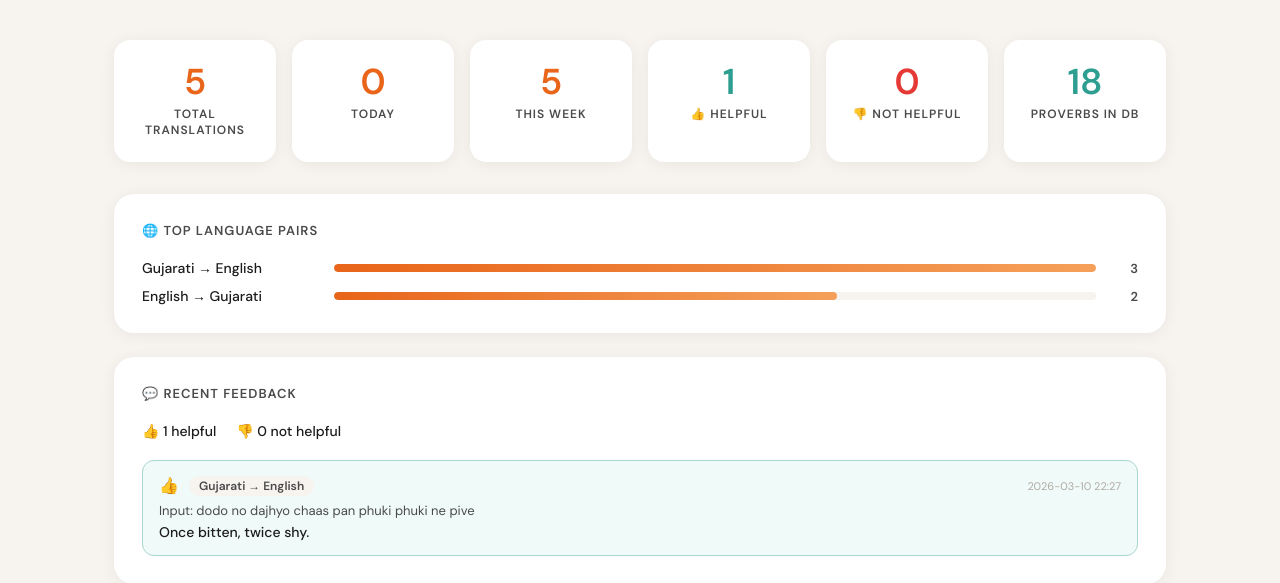
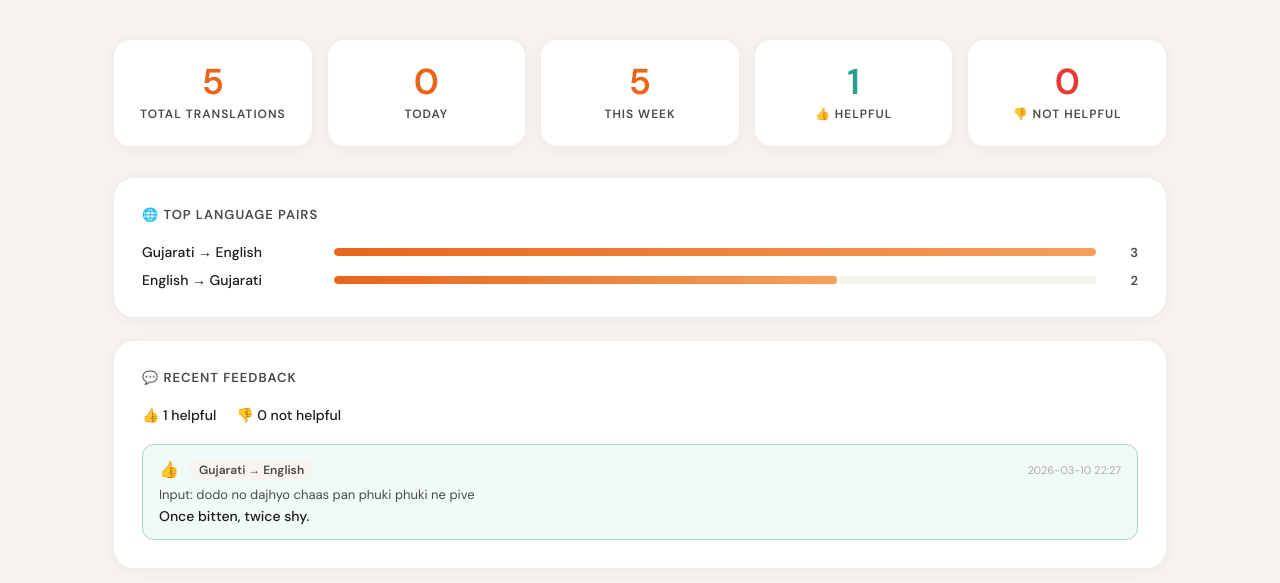
Before and after one commit to avaniupadhyaya/tongues, a Flask app: page /dashboard in a window 1280 px wide. Shown: the part 105-688 px from the top of the page. Run offline with Flask 3, Linux system fonts and the light colour scheme; data comes from the database, SQL or seed files in the repository; some web fonts are replaced.

Commit message:
Remove proverbs count from dashboard

```diff
--- a/templates/dashboard.html
+++ b/templates/dashboard.html
@@ -104,10 +104,6 @@
       <div class="stat-number" style="color:#E53935;">{{ stats.thumbs_down }}</div>
       <div class="stat-label">👎 Not Helpful</div>
     </div>
-    <div class="stat-card">
-      <div class="stat-number teal">{{ stats.proverb_count }}</div>
-      <div class="stat-label">Proverbs in DB</div>
-    </div>
   </div>
 
   <!-- Top Language Pairs -->
```
